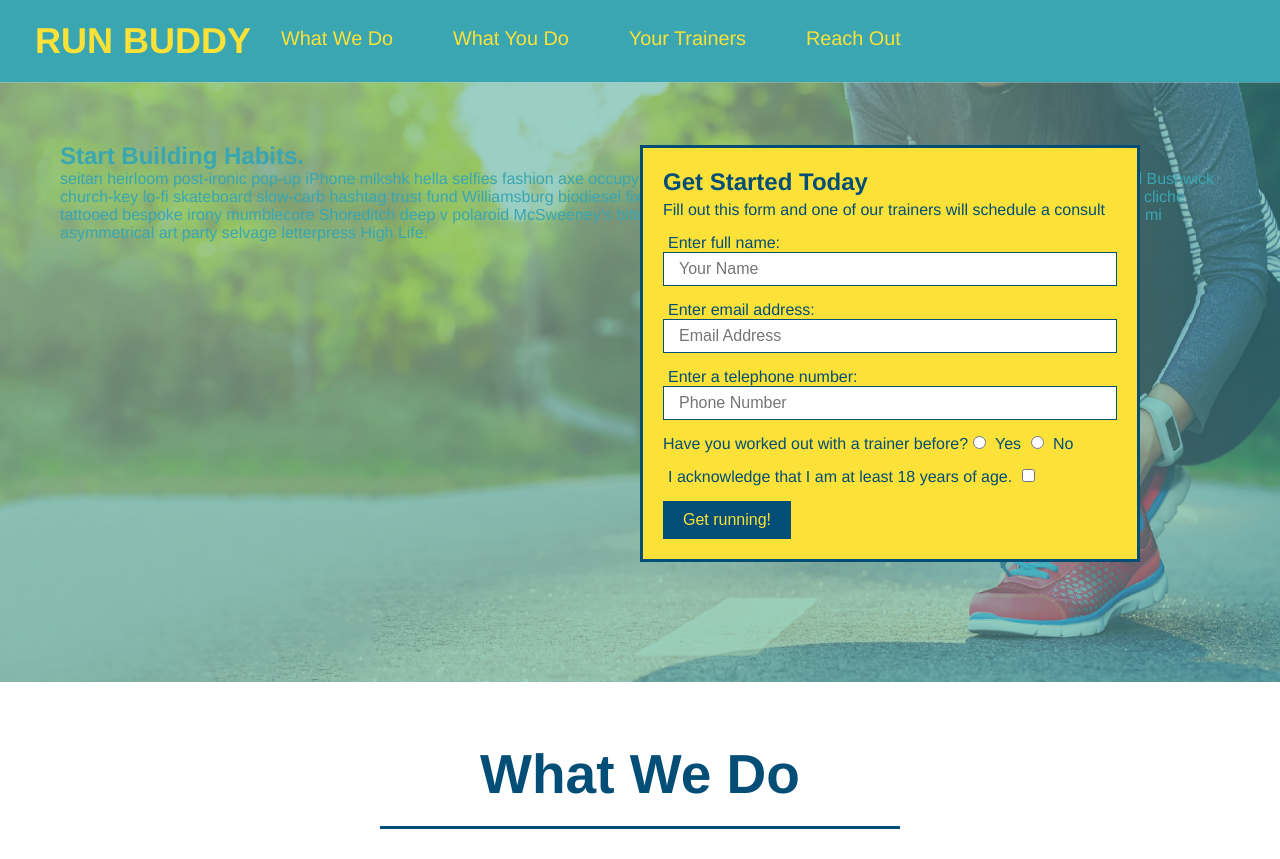
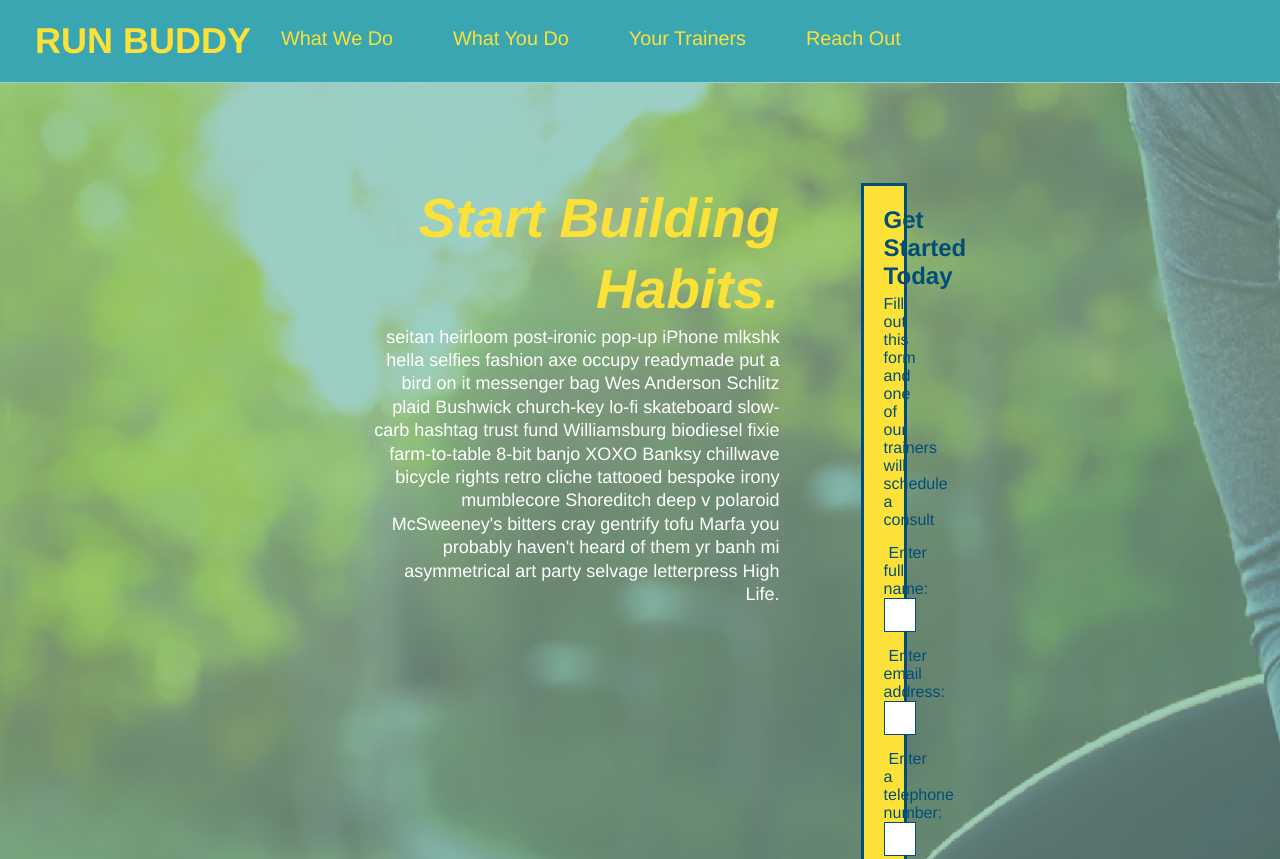
Before and after one commit to sukipannu/run-buddy, a plain HTML site: page index.html in a window 1280 px wide. Shown: the top 859 px of the page. Drawn offline with Linux system fonts and the light colour scheme.

Commit message:
add flexbox to hero

```diff
--- a/assets/css/style.css
+++ b/assets/css/style.css
@@ -52,17 +52,17 @@
     background: #fce138;
     width: 100%;
     padding: 40px 35px;
+    display: flex;
+    justify-content: space-between;
   }
 
   footer h2 {
-    display: inline;
     color: #024e76;
     font-size: 30px;
     margin: 0;
   }
 
   footer div {
-    float: right;
     line-height: 1.5;
     text-align: right;
   }
@@ -78,10 +78,11 @@
   /*HERO STYLES BEGIN */
 .hero {
     background-image: url("../images/hero-bg.jpeg");
-    height: 600px;
     background-size: cover;
     background-position: center;
-    position: relative;
+    display: flex;
+    justify-content: center;
+    flex-wrap: wrap;
 }
 
 .hero-secondary {
@@ -95,11 +96,9 @@
     border: 3px solid #024e76;
     background-color: #fce138;
     padding: 20px;
-    width: 500px;
     color: #024e76;
-    position: absolute;
-    bottom: 120px;
-    right: 140px;
+    width: 40px;
+    margin: 3.5%;
   }
 
   .hero-form h3 {
@@ -131,6 +130,21 @@
     border: none;
     padding: 10px 20px;
     font-size: 16px;
+  }
+
+  .hero-cta {
+    width: 35%;
+    text-align: right;
+    margin: 3.5%;
+    color: #fff;
+    font-size: 18px;
+    line-height: 1.3;
+  }
+
+  .hero-cta h2 {
+    font-style: italic;
+    font-size: 55px;
+    color: #fce138;
   }
   /* HERO STYLES END */
 
```
